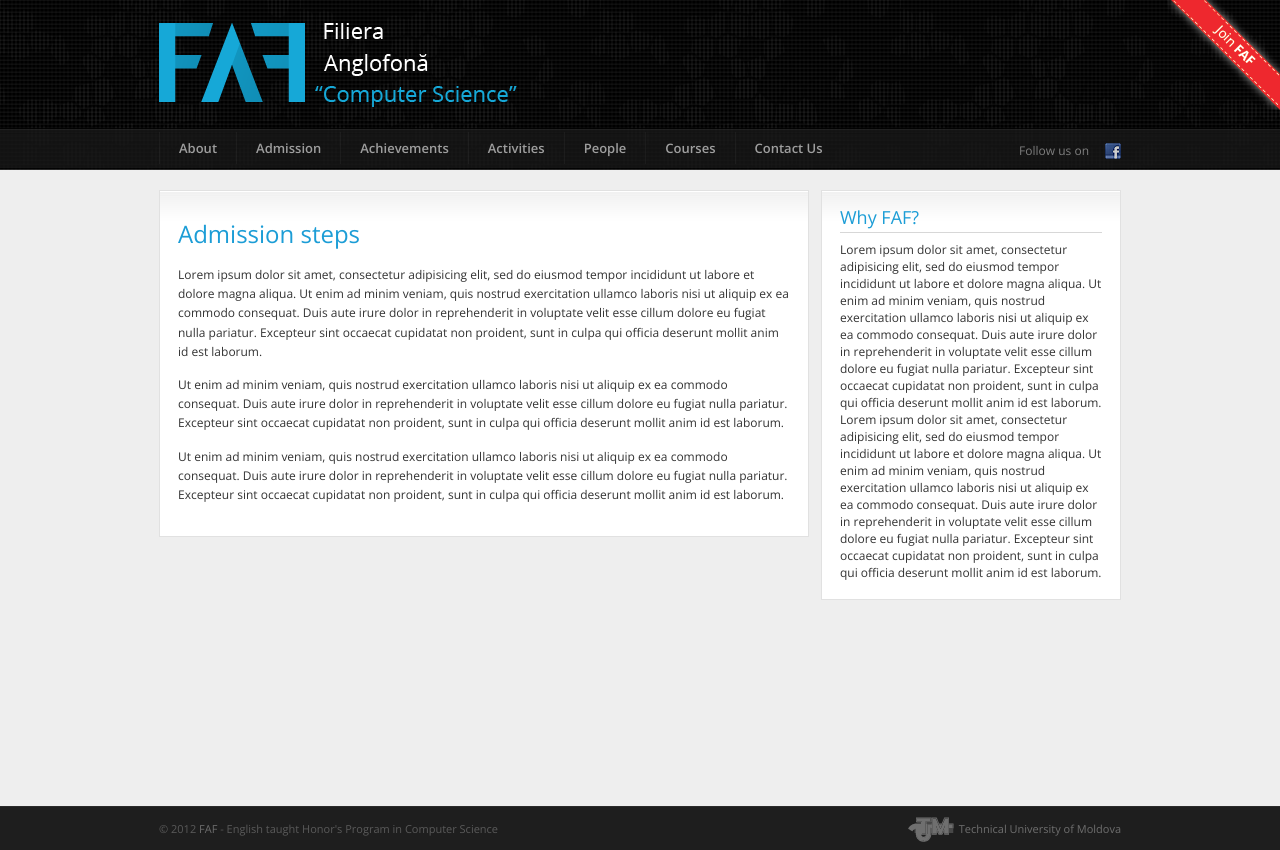
After one commit to TUM-FAF/FAFSite, a Django app: page /admission/ in a window 1280 px wide. The commit adds this page. Run offline with Django 3.2, Linux system fonts and the light colour scheme; parts of the project's set-up code (start-up, migrations or seed data) failed here and were passed over.

Commit message:
admission page

```diff
--- a/fafsite/urls.py
+++ b/fafsite/urls.py
@@ -11,6 +11,7 @@ urlpatterns = patterns('',
 	url(r'^about/$', about),
 	url(r'^courses/Calculus-1/$', about_course),
 	url(r'^courses/$', courses),
+    url(r'^admission/$', admission),
     # Examples:
     # url(r'^$', 'fafsite.views.home', name='home'),
     # url(r'^fafsite/', include('fafsite.foo.urls')),
--- a/static/css/style.css
+++ b/static/css/style.css
@@ -38,13 +38,14 @@ header{height:170px;background:url(../images/dark_mosaic.png) 0 0 repeat;overflo
 			#header_links nav a{padding:7px 19px;border-left:1px solid #222;display:block;float:left;font-size:13px;text-decoration:none;color:#c3c3c3;font-weight:600;}
 			#header_links nav a:hover{text-decoration:underline;}
 			#header_links:hover nav a{border-left:1px solid #333;}
+				#header_links nav .active{color:#54C2F1;}
 
 #site_body{width:962px;text-align:left;margin:0 auto;}
 	.description{margin:30px auto;height:70px;font-family:'Open Sans',sans-serif;font-size:20px;text-shadow:white 1px -1px 1px;line-height:120%;text-align:justify;}
 		.description1, .description2, .description3 {float:left;width:280px;}
 		.description1, .description2{margin-right:30px;padding:0 30px 0 0;border-right: 1px solid gray;}
 	.description a{font-size:22px;color:#1691ba;text-decoration:none;}
-	.description a:hover{text-decoration:underline;}
+	.description a:hover{text-decoration:underline;font-weight:700;}
 	.info-block{height:300px;}
 		.achievements, .activities, .students{float:left;width:280px;}
 		.achievements, .activities{margin-right:30px;padding:0 30px 0 0;}
@@ -70,7 +71,8 @@ header{height:170px;background:url(../images/dark_mosaic.png) 0 0 repeat;overflo
 section{}
 #articles{width:962px;float:left;margin:0 0 20px;}
 #course_description{width:650px;float:right;margin:0 0 20px;}
-	#articles, #course_description article{margin:20px 0 20px 0;padding:18px;border:1px solid #e1e1e1;background:#fff url(../images/bg_article_top.gif) 0 0 repeat-x;}
+#admission_steps{width:650px;float:left;margin:0 0 20px;}
+	#articles, #course_description, #admission_steps article{margin:20px 0 20px 0;padding:18px;border:1px solid #e1e1e1;background:#fff url(../images/bg_article_top.gif) 0 0 repeat-x;}
 		article .article_header{height:23px;border-bottom:1px solid #d7d7d7;font-size:11px;color:#8d8d8d;}
 			article .article_header time{padding:0 9px 0 0;line-height:11px;border-right:1px solid #e0e0e0;}
 			article .article_header a{text-decoration:none;}
@@ -103,18 +105,20 @@ section{}
 			#articles .pagination nav a.pagination_end{font-size:11px;}
 		#articles .pagination span.pagination_counter{color:#6e6e6e;}
 			#articles .pagination span.pagination_counter b{color:#229dc7;font-weight:600;}
-#side_menu{width:300px;float:left;margin:0 0 20px;}
-	#side_menu .side_block{margin:20px 0 0;padding:14px 18px 18px;border:1px solid #e1e1e1;background:#fff url(../images/bg_article_top.gif) 0 0 repeat-x;}
-		#side_menu .side_block .block_title{margin:0;padding:0px 0 3px;color:#1c9dd6;font-weight:400;font-size:18px;border-bottom:1px solid #d7d7d7;}
-		#side_menu li.semester_number{margin:5px 0 5px;padding:5px 18px 7px;border:1px solid #e1e1e1;background:#fff url(../images/bg_article_top.gif) 0 0 repeat-x;font-size:20px;cursor:pointer;}
-			#side_menu li.semester_number:first-child{margin:20px 0 5px;}
-		#side_menu ul{list-style-type:none;margin:0;padding:0;}
-		#side_menu .side_nav ul.semester_courses{border:1px solid #e1e1e1;background:white;}
-		#side_menu .side_nav .semester_courses li{font-size:13px;padding:8px 18px;border-bottom:1px solid #e1e1e1;}
-				#side_menu .side_nav a{text-decoration:none;}
-				#side_menu .side_nav a:hover{text-decoration:underline;}
-	#side_menu .block_content{padding:8px 0 0;}
-		#side_menu .block_content p{}
+
+#side_menu_left{width:300px;float:left;margin:0 0 20px;}
+#side_menu_right{width:300px;float:right;margin:0 0 20px;}
+	#side_menu_left, #side_menu_right .side_block{margin:20px 0 0;padding:14px 18px 18px;border:1px solid #e1e1e1;background:#fff url(../images/bg_article_top.gif) 0 0 repeat-x;}
+		#side_menu_left,  #side_menu_right .side_block .block_title{margin:0;padding:0px 0 3px;color:#1c9dd6;font-weight:400;font-size:18px;border-bottom:1px solid #d7d7d7;}
+		#side_menu_left, #side_menu_right li.semester_number{margin:5px 0 5px;padding:5px 18px 7px;border:1px solid #e1e1e1;background:#fff url(../images/bg_article_top.gif) 0 0 repeat-x;font-size:20px;cursor:pointer;}
+			#side_menu_left, #side_menu_right li.semester_number:first-child{margin:20px 0 5px;}
+		#side_menu_left, #side_menu_right ul{list-style-type:none;margin:0;padding:0;}
+		#side_menu_left, #side_menu_right .side_nav ul.semester_courses{border:1px solid #e1e1e1;background:white;}
+		#side_menu_left, #side_menu_right .side_nav .semester_courses li{font-size:13px;padding:8px 18px;border-bottom:1px solid #e1e1e1;}
+				#side_menu_left, #side_menu_right .side_nav a{text-decoration:none;}
+				#side_menu_left, #side_menu_right .side_nav a:hover{text-decoration:underline;}
+	#side_menu_left, #side_menu_right .block_content{padding:8px 0 0;}
+		#side_menu_left, #side_menu_right .block_content p{}
 
 
 footer{height:43px;width:100%;position:absolute;bottom:0;left:0;border-top:1px solid #2b2b2b;background:#1e1e1e;font-size:11px;color:#5a5a5a;margin-top:14px;}
--- a/templates/about-course.html
+++ b/templates/about-course.html
@@ -5,7 +5,7 @@
 <script type="text/javascript" src="{{STATIC_URL}}js/script.js"></script>
 {% endblock %}
 {% block content %}
-<div id="side_menu">
+<section id="side_menu_left">
 	<ul class="side_nav">
 		<li class='semester_number'>I</li>
 		<ul class='semester_courses'>
@@ -34,7 +34,7 @@
 			<li>English</li>
 		</ul>
 	</ul>
-</div>
+</section>
 <section id="course_description">
 	<article>
 		<div class="article_body">
--- /dev/null
+++ b/templates/admission.html
@@ -0,0 +1,24 @@
+{% extends "index.html" %}
+{% block content %}
+<section id="side_menu_right">
+	<div class="side_block">
+		<div class="block_title">Why FAF?</div>
+		<div class="block_content">
+			<p>Lorem ipsum dolor sit amet, consectetur adipisicing elit, sed do eiusmod tempor incididunt ut labore et dolore magna aliqua. Ut enim ad minim veniam, quis nostrud exercitation ullamco laboris nisi ut aliquip ex ea commodo consequat. Duis aute irure dolor in reprehenderit in voluptate velit esse cillum dolore eu fugiat nulla pariatur. Excepteur sint occaecat cupidatat non proident, sunt in culpa qui officia deserunt mollit anim id est laborum.</p>
+			<p>Lorem ipsum dolor sit amet, consectetur adipisicing elit, sed do eiusmod tempor incididunt ut labore et dolore magna aliqua. Ut enim ad minim veniam, quis nostrud exercitation ullamco laboris nisi ut aliquip ex ea commodo consequat. Duis aute irure dolor in reprehenderit in voluptate velit esse cillum dolore eu fugiat nulla pariatur. Excepteur sint occaecat cupidatat non proident, sunt in culpa qui officia deserunt mollit anim id est laborum.</p>
+		</div>
+	</div>
+</section>
+<section id="admission_steps">
+	<article>
+		<div class="article_body">
+			<h3><a href="#">Admission steps</a></h3>
+			<div class="article_content">
+				<p>Lorem ipsum dolor sit amet, consectetur adipisicing elit, sed do eiusmod tempor incididunt ut labore et dolore magna aliqua. Ut enim ad minim veniam, quis nostrud exercitation ullamco laboris nisi ut aliquip ex ea commodo consequat. Duis aute irure dolor in reprehenderit in voluptate velit esse cillum dolore eu fugiat nulla pariatur. Excepteur sint occaecat cupidatat non proident, sunt in culpa qui officia deserunt mollit anim id est laborum.</p>
+				<p>Ut enim ad minim veniam, quis nostrud exercitation ullamco laboris nisi ut aliquip ex ea commodo consequat. Duis aute irure dolor in reprehenderit in voluptate velit esse cillum dolore eu fugiat nulla pariatur. Excepteur sint occaecat cupidatat non proident, sunt in culpa qui officia deserunt mollit anim id est laborum.</p>
+				<p>Ut enim ad minim veniam, quis nostrud exercitation ullamco laboris nisi ut aliquip ex ea commodo consequat. Duis aute irure dolor in reprehenderit in voluptate velit esse cillum dolore eu fugiat nulla pariatur. Excepteur sint occaecat cupidatat non proident, sunt in culpa qui officia deserunt mollit anim id est laborum.</p>
+			</div>
+		</div>
+	</article>
+</section>
+{% endblock %}
--- a/templates/index.html
+++ b/templates/index.html
@@ -32,10 +32,10 @@
 			</div>
 			<div id="header_links">
 				<div class="header_links_in">
-					<a href="#" class="fb">Follow us on</a>
+					<a href="/admission/" class="fb">Follow us on</a>
 					<nav>
-						<a href="/about/">{{ PROJECT_DIR }}About</a>
-						<a href="#">Admission</a>
+						<a href="/about/">About</a>
+						<a href="/admission/">Admission</a>
 						<a href="#">Achievements</a>
 						<a href="#">Activities</a>
 						<a href="#">People</a>
--- a/views.py
+++ b/views.py
@@ -14,3 +14,6 @@ def courses(request):
 
 def about_course(request):
 	return render(request, "about-course.html")
+
+def admission(request):
+	return render(request, "admission.html")
```
